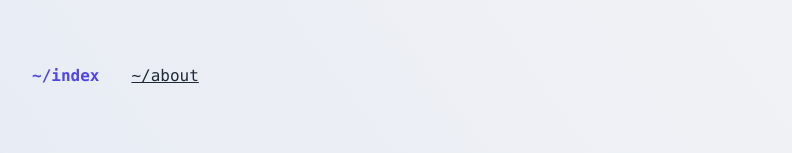
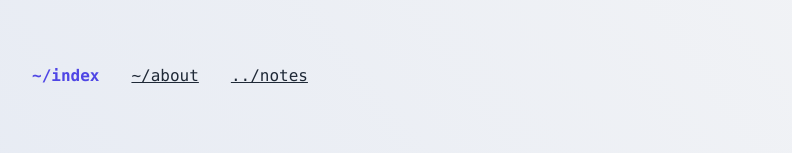
Before and after one commit to pnxl/website, a Vue app: page / in a window 1280 px wide. Shown: the top 153 px of the page, without its empty margins (240-1032 px from the left). Built offline with nearby package versions, Linux system fonts and the light colour scheme.

Commit message:
add notes

```diff
--- a/src/components/global/Navbar.vue
+++ b/src/components/global/Navbar.vue
@@ -21,6 +21,12 @@
       >
         ~/about
       </router-link>
+      <a
+        href="https://notes.pnxl.tech"
+        class="underline transition hover:text-indigo-700 dark:hover:text-indigo-200"
+      >
+        ../notes
+    </a>
     </div>
   </div>
 </template>
```
